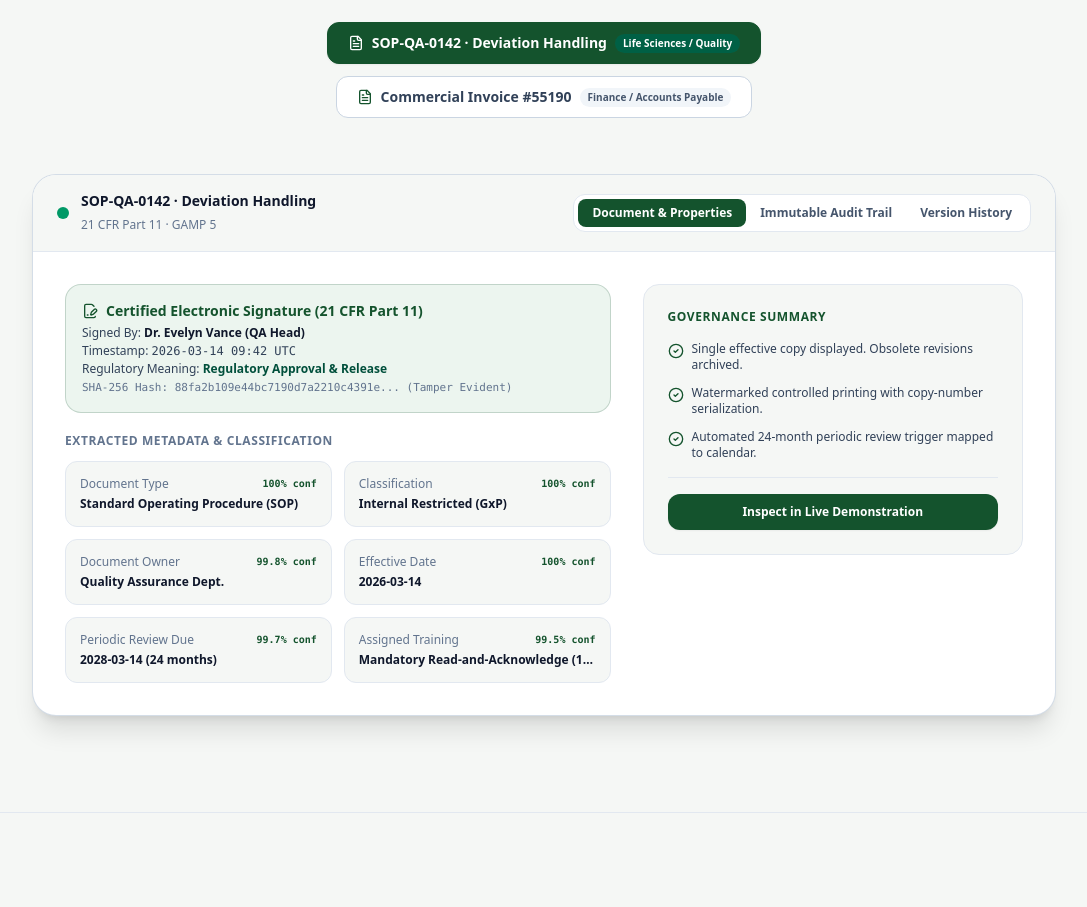
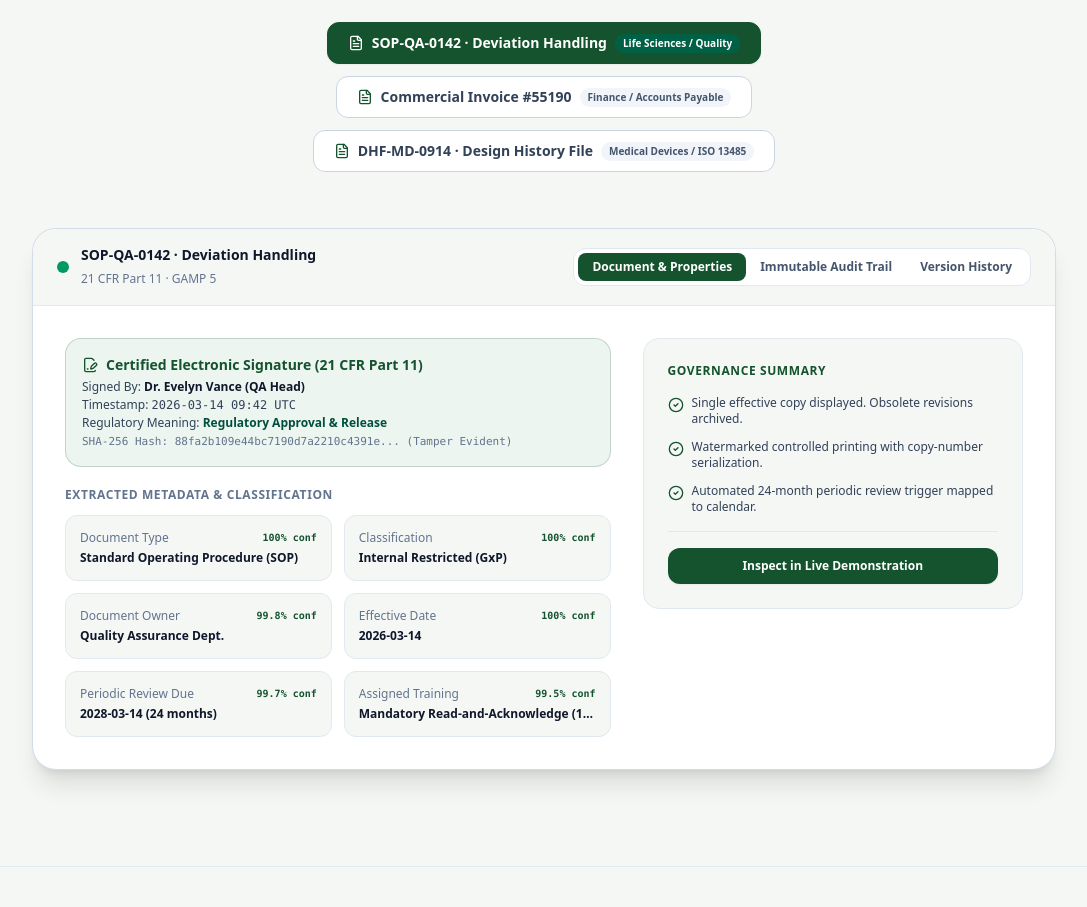
Before and after one commit to riyazkenzinnovations/Smartidp-Website, a React (Vite) app: page / in a window 1280 px wide. Shown: the part 4860-5767 px from the top of the page, without its empty margins (96-1183 px from the left). Built offline with nearby package versions, Linux system fonts and the light colour scheme.

Commit message:
Add SEO metadata and Medical Device DHF document simulation

```diff
--- a/index.html
+++ b/index.html
@@ -7,6 +7,14 @@
     <meta name="viewport" content="width=device-width, initial-scale=1.0" />
     <title>SmartiDP EDMS — The Intelligent Platform for Enterprise Documents</title>
     <meta name="description" content="Capture, manage, automate, secure and govern every document across your enterprise with SmartiDP EDMS by Kenz Innovations. Built for 21 CFR Part 11, ISO 9001/13485, GDPR and HIPAA." />
+    <meta name="theme-color" content="#14532D" />
+    <meta property="og:type" content="website" />
+    <meta property="og:title" content="SmartiDP EDMS — The Intelligent Platform for Enterprise Documents" />
+    <meta property="og:description" content="Capture, manage, automate, secure and govern every document across your enterprise with SmartiDP EDMS by Kenz Innovations." />
+    <meta property="og:image" content="/src/assets/logo1.png" />
+    <meta name="twitter:card" content="summary_large_image" />
+    <meta name="twitter:title" content="SmartiDP EDMS — The Intelligent Platform for Enterprise Documents" />
+    <meta name="twitter:description" content="Capture, manage, automate, secure and govern every document across your enterprise with SmartiDP EDMS by Kenz Innovations." />
     <link rel="preconnect" href="https://fonts.googleapis.com">
     <link rel="preconnect" href="https://fonts.gstatic.com" crossorigin>
     <link href="https://fonts.googleapis.com/css2?family=Plus+Jakarta+Sans:wght@300;400;500;600;700;800&family=JetBrains+Mono:wght@400;500;600&display=swap" rel="stylesheet">
--- a/src/components/InteractiveWorkbench.jsx
+++ b/src/components/InteractiveWorkbench.jsx
@@ -71,6 +71,34 @@ const SAMPLE_DOCS = [
       { time: '11:20:00 UTC', action: 'Payment approved in ERP NetSuite', user: 'A. Cooper (Finance)', hash: 'sha256:77b102...' },
       { time: '10:45:11 UTC', action: 'Human-in-the-loop review station approved PO match', user: 'K. Patel (AP Specialist)', hash: 'sha256:99f301...' },
       { time: '10:42:00 UTC', action: 'OCR extraction & automated cross-validation completed', user: 'SmartIDP Ingest', hash: 'sha256:55e819...' }
+    ]
+  },
+  {
+    id: 'dhf',
+    title: 'DHF-MD-0914 · Design History File',
+    category: 'Medical Devices / ISO 13485',
+    status: 'Locked for CE Mark',
+    compliance: 'ISO 13485 · EU MDR · FDA QMSR',
+    signedBy: 'M. Vance (Chief Regulatory Officer)',
+    signedTime: '2026-03-14 14:15 UTC',
+    meaning: 'Technical Documentation Sign-Off',
+    fields: [
+      { label: 'Device Family', value: 'CardioSmart Infusion System Gen-3', conf: 100 },
+      { label: 'Risk File Standard', value: 'ISO 14971:2019 Matrix Aligned', conf: 99.8 },
+      { label: 'Classification', value: 'Class IIb Active Medical Device', conf: 100 },
+      { label: 'Traceability Matrix', value: '100% Verification Coverage (48/48 Req)', conf: 99.9 },
+      { label: 'Change Control Ref', value: 'ECO-2026-0412 (Firmware v2.4)', conf: 99.4 },
+      { label: 'Notified Body Dossier', value: 'Technical File Section 4.2 Approved', conf: 100 }
+    ],
+    versions: [
+      { ver: 'v2.0', status: 'Locked (Effective)', date: '2026-03-14', user: 'M. Vance (Reg Affairs)' },
+      { ver: 'v1.2', status: 'Superseded Draft', date: '2025-11-20', user: 'T. Becker (Lead Eng)' },
+      { ver: 'v1.0', status: 'Archived Baseline', date: '2025-06-15', user: 'T. Becker (Lead Eng)' }
+    ],
+    auditLogs: [
+      { time: '14:15:30 UTC', action: 'DHF locked & signed for submission (meaning: Technical Approval)', user: 'M. Vance (Reg Affairs)', hash: 'sha256:129ef4...' },
+      { time: '12:00:10 UTC', action: 'FMEA Risk analysis updated with clinical feedback', user: 'R. Ramos (Safety Officer)', hash: 'sha256:443ac1...' },
+      { time: 'Yesterday', action: 'Design verification report #88 attached to requirement matrix', user: 'T. Becker (Lead Eng)', hash: 'sha256:908fa1...' }
     ]
   }
 ]
```
Also changed, not shown: src/components/ProductivityIntegrations.jsx (line endings or trailing spaces).
